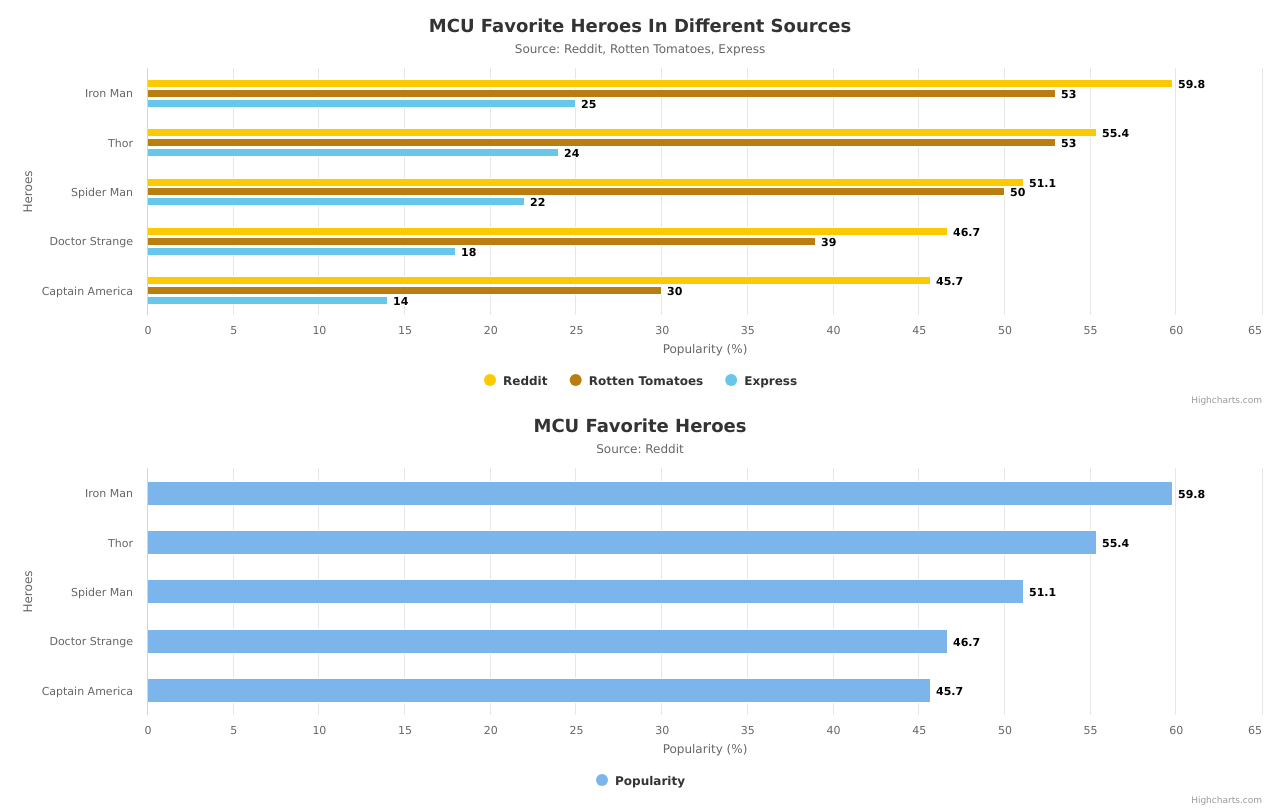
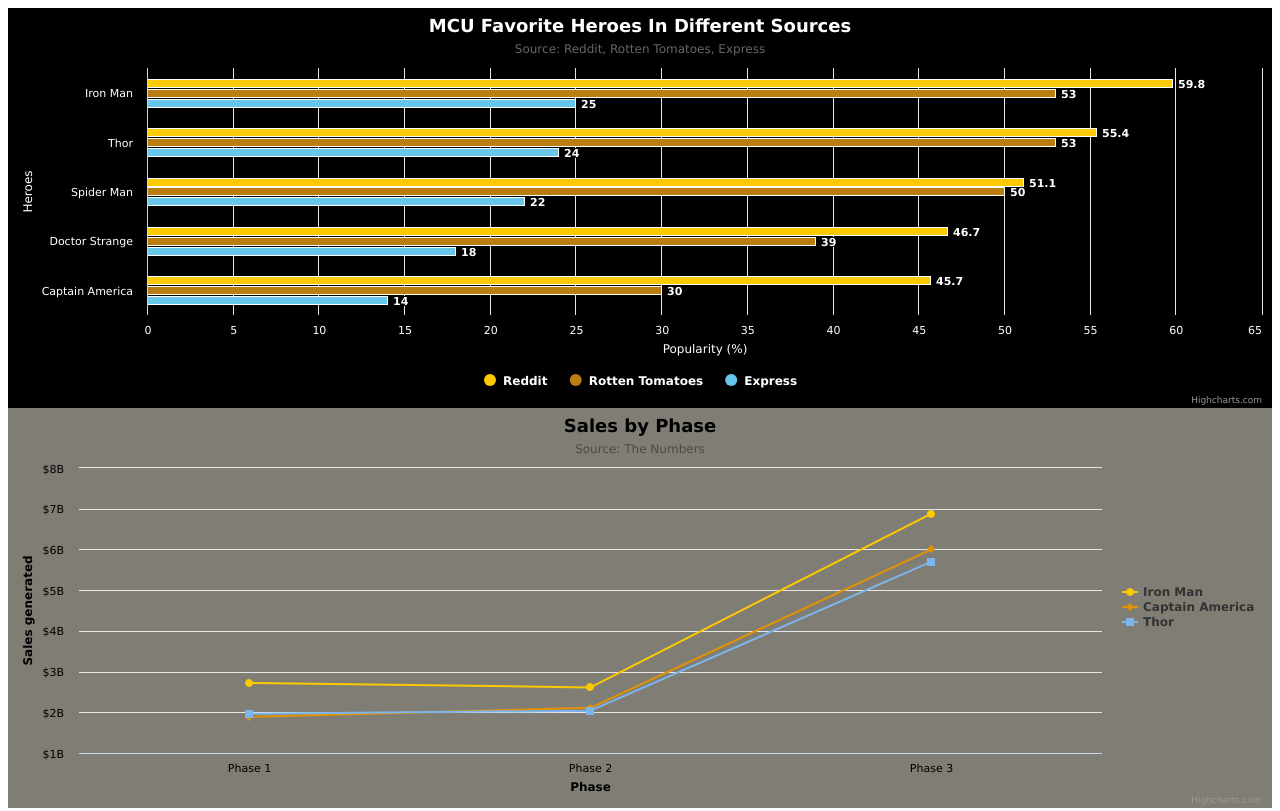
Before and after one commit to sisaha9/dsc106-finalProject, a plain HTML site: page Project/finalprojcore/index.html in a window 1280 px wide. Shown: the top 811 px of the page. Drawn offline with nearby package versions, Linux system fonts and the light colour scheme; animation ran at ten frames a second.

Commit message:
Fixed naming
Removed 3 bar graphs-- only using combined bar graph now.

```diff
--- a/Project/finalprojcore/code.js
+++ b/Project/finalprojcore/code.js
@@ -12,15 +12,23 @@
 }
 
 function drawStackedBars() {
-    Highcharts.chart('viz0', {
+    Highcharts.chart('viz1', {
 		chart: {
-			plotBackgroundColor: null,
+			backgroundColor: 'black',
+            style: {
+                // fontFamily: 'monospace',
+                color: "white"
+            },
 			plotBorderWidth: null,
 			plotShadow: false,
 			type: 'bar'
 		},
 		title: {
-			text: '<b>MCU Favorite Heroes In Different Sources</b>'
+			text: '<b>MCU Favorite Heroes In Different Sources</b>',
+            style: {
+                // fontFamily: 'monospace',
+                color: "white"
+            },
         },
         subtitle: {
             text: 'Source: <a href="https://www.reddit.com/r/marvelstudios/comments/a1wird/results_top_5_favorite_mcu_heroes/">Reddit</a>, <a href="https://editorial.rottentomatoes.com/article/iron-man-captain-america-voted-favorite-avengers/">Rotten Tomatoes</a>, <a href="https://www.express.co.uk/entertainment/films/1117036/Avengers-Endgame-favourite-Marvel-superhero-poll-Iron-Man-Captain-America-Thor-Spider-Man">Express</a>'
@@ -31,23 +39,47 @@
 		plotOptions: {
             bar: {
                 dataLabels: {
-                    enabled: true
+                    enabled: true,
+                    color: "white"
                 }
+            }
+        },
+        legend: {
+            itemStyle: {
+            color: "white"
             }
         },
         xAxis: {
             categories: ['Iron Man', 'Thor', 'Spider Man', 'Doctor Strange', 'Captain America'],
             title: {
-                text: 'Heroes'
+                text: 'Heroes',
+                style: {
+                    // fontFamily: 'monospace',
+                    color: "white"
+                }
+            },
+            labels: {
+                style: {
+                    // fontFamily: 'monospace',
+                    color: "white"
+                }
             }
         },
         yAxis: {
             min: 0,
             title: {
-                text: 'Popularity (%)'
+                text: 'Popularity (%)',
+                style: {
+                    // fontFamily: 'monospace',
+                    color: "white"
+                }
             },
             labels: {
-                overflow: 'justify'
+                overflow: 'justify',
+                style: {
+                    // fontFamily: 'monospace',
+                    color: "white"
+                }
             }
         },
 		series: [{
@@ -64,162 +96,65 @@
             data: [25, 24, 22, 18, 14]
         }]
     });
-    Highcharts.chart('viz1', {
-		chart: {
-			plotBackgroundColor: null,
-			plotBorderWidth: null,
-			plotShadow: false,
-			type: 'bar'
-		},
-		title: {
-			text: '<b>MCU Favorite Heroes</b>'
-        },
-        subtitle: {
-            text: 'Source: <a href="https://www.reddit.com/r/marvelstudios/comments/a1wird/results_top_5_favorite_mcu_heroes/">Reddit</a>'
-        },
-		tooltip: {
-			pointFormat: '{series.name}: <b>{point.y:.2f}%</b>'
-		},
-		plotOptions: {
-            bar: {
-                dataLabels: {
-                    enabled: true
-                }
-            }
-        },
-        xAxis: {
-            categories: ['Iron Man', 'Thor', 'Spider Man', 'Doctor Strange', 'Captain America'],
-            title: {
-                text: 'Heroes'
-            }
-        },
-        yAxis: {
-            min: 0,
-            title: {
-                text: 'Popularity (%)'
-            },
-            labels: {
-                overflow: 'justify'
-            }
-        },
-		series: [{
-			name: 'Popularity',
-			data: [59.8, 55.4, 51.1, 46.7, 45.7]
-		}]
-    });
-    Highcharts.chart('viz2', {
-		chart: {
-			plotBackgroundColor: null,
-			plotBorderWidth: null,
-			plotShadow: false,
-			type: 'bar'
-		},
-		title: {
-			text: '<b>MCU Favorite Heroes</b>'
-        },
-        subtitle: {
-            text: 'Source: <a href="https://editorial.rottentomatoes.com/article/iron-man-captain-america-voted-favorite-avengers/">Rotten Tomatoes</a>'
-        },
-		tooltip: {
-			pointFormat: '{series.name}: <b>{point.y:.2f}%</b>'
-		},
-		plotOptions: {
-            bar: {
-                dataLabels: {
-                    enabled: true
-                }
-            }
-        },
-        xAxis: {
-            categories: ['Iron Man', 'Captain America', 'Thor', 'Spider Man', 'Doctor Strange'],
-            title: {
-                text: 'Heroes'
-            }
-        },
-        yAxis: {
-            min: 0,
-            title: {
-                text: 'Popularity (%)'
-            },
-            labels: {
-                overflow: 'justify'
-            }
-        },
-		series: [{
-			name: 'Popularity',
-			data: [53, 53, 50, 39, 30]
-		}]
-    });
-    Highcharts.chart('viz3', {
-		chart: {
-			plotBackgroundColor: null,
-			plotBorderWidth: null,
-			plotShadow: false,
-			type: 'bar'
-		},
-		title: {
-			text: '<b>MCU Favorite Heroes</b>'
-        },
-        subtitle: {
-            text: 'Source: <a href="https://www.express.co.uk/entertainment/films/1117036/Avengers-Endgame-favourite-Marvel-superhero-poll-Iron-Man-Captain-America-Thor-Spider-Man">Express</a>'
-        },
-		tooltip: {
-			pointFormat: '{series.name}: <b>{point.y:.2f}%</b>'
-		},
-		plotOptions: {
-            bar: {
-                dataLabels: {
-                    enabled: true
-                }
-            }
-        },
-        xAxis: {
-            categories: ['Iron Man', 'Thor', 'Spider Man', 'Captain America', 'Hulk'],
-            title: {
-                text: 'Heroes'
-            }
-        },
-        yAxis: {
-            min: 0,
-            title: {
-                text: 'Popularity (%)'
-            },
-            labels: {
-                overflow: 'justify'
-            }
-        },
-		series: [{
-			name: 'Popularity',
-			data: [25, 24, 22, 18, 14]
-		}]
-	});
 }
 
 function drawLine() {
-    Highcharts.chart('viz4', {
-
+    Highcharts.chart('viz2', {
+        chart: {
+			backgroundColor: '#807d75'
+		},
 		title: {
-			text: '<b>Sales by Phase</b>'
+			text: '<b>Sales by Phase</b>',
+            style: {
+                // fontFamily: 'monospace',
+                color: "black"
+            }
 		},
         subtitle: {
-            text: 'Source: <a href="https://www.the-numbers.com/movies/franchise/Marvel-Cinematic-Universe#tab=summary">The Numbers</a>'
+            text: 'Source: <a href="https://www.the-numbers.com/movies/franchise/Marvel-Cinematic-Universe#tab=summary">The Numbers</a>',
+            style: {
+                // fontFamily: 'monospace',
+                color: "#4d4b46"
+            }
         },
 		yAxis: {
 			title: {
-				text: '<b>Sales generated</b>'
+				text: '<b>Sales generated</b>',
+                style: {
+                    // fontFamily: 'monospace',
+                    color: "black"
+                }
             },
             labels: {
                 formatter: function () {
                     return '$' + this.value/1000000000 + 'B';
+                },
+                style: {
+                    // fontFamily: 'monospace',
+                    color: "black"
                 }
             }
-		},
+        },
+
+        gridLineColor: 'white',
+        gridLineWidth: .25,
+
 		xAxis: {
 			title: {
-				text: '<b>Phase</b>'
+				text: '<b>Phase</b>',
+                style: {
+                    // fontFamily: 'monospace',
+                    color: "black"
+                }
 			},
-			categories: ['Phase 1', 'Phase 2', 'Phase 3']
-		},
+			categories: ['Phase 1', 'Phase 2', 'Phase 3'],
+            labels: {style: {
+                // fontFamily: 'monospace',
+                color: "black"
+            }
+
+        }
+    },
 
 		legend: {
 			layout: 'vertical',
@@ -241,11 +176,11 @@
 			data: [2721428147, 2611491474, 6879611017]
 		}, {
 			name: 'Captain America',
-            color: '#b97d10',
+            color: '#e39302', /*'#b97d10',*/
             data: [1885669987, 2110501091, 5999444667]
 		}, {
             name: 'Thor',
-            colors: '#67C7EB',
+            colors: '#0fbcfc', /*'#67C7EB',*/
             data: [1964426829, 2040701718, 5700118607]
         }],
 
@@ -268,7 +203,7 @@
 }
 
 function drawScreenBars() {
-    Highcharts.chart('viz5', {
+    Highcharts.chart('viz3', {
 		chart: {
 			plotBackgroundColor: null,
 			plotBorderWidth: null,
@@ -323,15 +258,19 @@
 }
 
 function drawLinesBars() {
-    Highcharts.chart('viz6', {
+    Highcharts.chart('viz4', {
 		chart: {
-			plotBackgroundColor: null,
+			backgroundColor: 'black',
 			plotBorderWidth: null,
 			plotShadow: false,
 			type: 'column'
 		},
 		title: {
-			text: '<b>MCU Lines per character</b>'
+			text: '<b>MCU Lines per character</b>',
+            style: {
+                // fontFamily: 'monospace',
+                color: "green"
+            }
         },
         subtitle: {
             text: 'Source: <a href="https://transcripts.fandom.com/wiki/Category:Marvel_Transcripts">Fandom</a>'
@@ -342,7 +281,8 @@
 		plotOptions: {
             column: {
                 dataLabels: {
-                    enabled: true
+                    enabled: true,
+                    color: 'white'
                 },
                 colorByPoint: true
             },
@@ -355,16 +295,34 @@
         xAxis: {
             categories: ['Iron Man', 'Captain America', 'Thor'],
             title: {
-                text: 'Heroes'
+                text: 'Heroes',
+                style: {
+                    // fontFamily: 'monospace',
+                    color: "green"
+                },
+                labels: {
+                    style: {
+                        // fontFamily: 'monospace',
+                        color: "green"
+                    }
+                }
             }
         },
         yAxis: {
             min: 0,
             title: {
-                text: 'Number of lines'
+                text: 'Number of lines',
+                style: {
+                    // fontFamily: 'monospace',
+                    color: "green"
+                }
             },
             labels: {
-                overflow: 'justify'
+                overflow: 'justify',
+                style: {
+                    // fontFamily: 'monospace',
+                    color: "green"
+                }
             }
         },
 		series: [{
@@ -391,7 +349,7 @@
     let ironMan = "#E8544E",
     others = "#FFD265";
 
-    Highcharts.chart('viz7', {
+    Highcharts.chart('viz5', {
 
         chart: {
             type: 'networkgraph',
```
Also changed, not shown: Project/index.html (+3 -0 lines).
